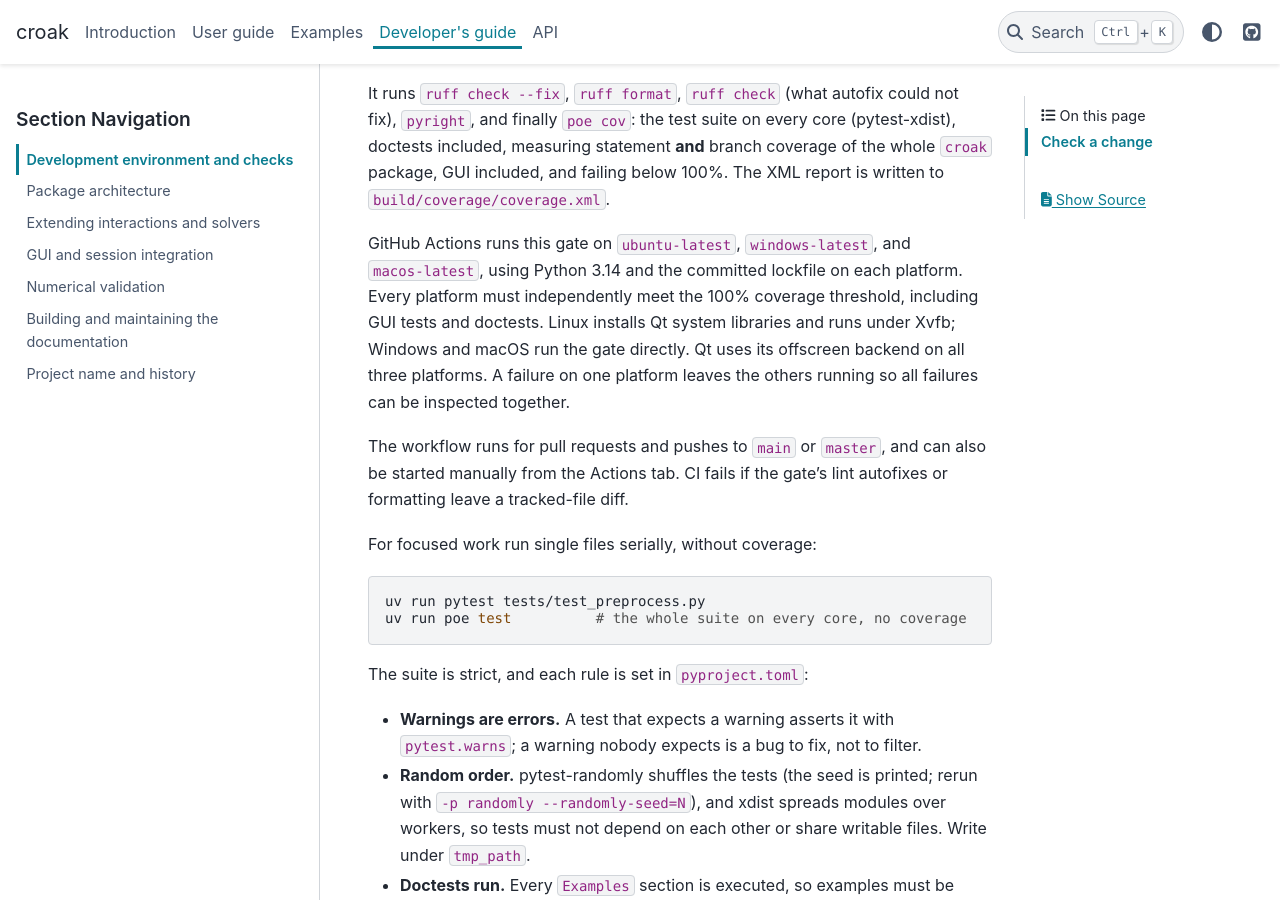
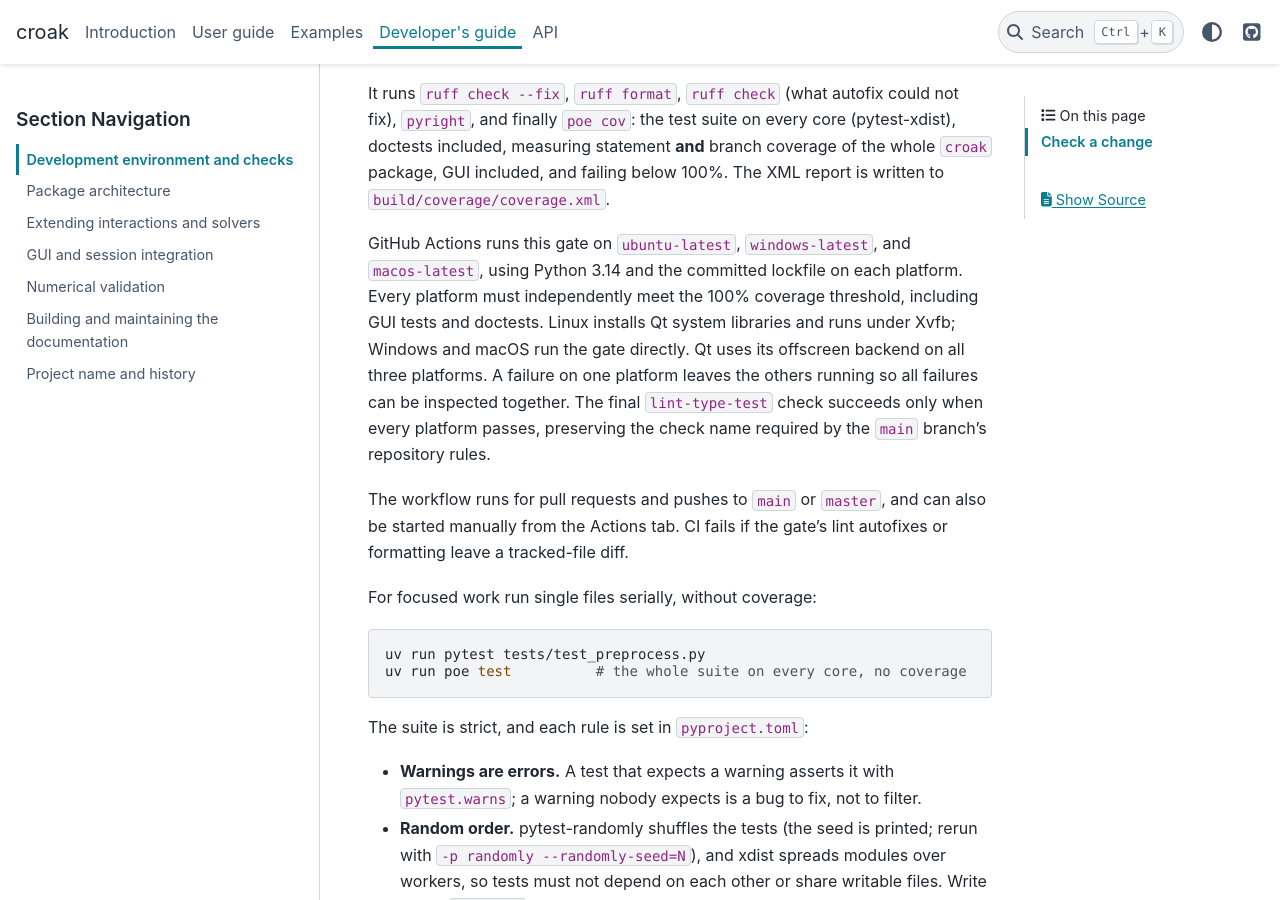
Before and after one commit to LupoLab/croak, a Sphinx documentation site: the page built from docs/developer_guide/environment.md, in a window 1280 px wide and 900 px high, scrolled down 656 px. Built offline with Sphinx 7.4.7 and the PyData theme 0.15.4, drawn with Linux system fonts in a browser that asks for light colours.

Commit message:
Preserve the required CI check across the platform matrix

```diff
--- a/docs/developer_guide/environment.md
+++ b/docs/developer_guide/environment.md
@@ -34,6 +34,8 @@ GUI tests and doctests. Linux installs Qt system libraries and runs under Xvfb;
 Windows and macOS run the gate directly. Qt uses its offscreen backend on all
 three platforms. A failure on one platform leaves the others running so all
 failures can be inspected together.
+The final `lint-type-test` check succeeds only when every platform passes,
+preserving the check name required by the `main` branch's repository rules.
 
 The workflow runs for pull requests and pushes to `main` or `master`, and can
 also be started manually from the Actions tab. CI fails if the gate's lint
```
Also changed, not shown: CHANGELOG.md (+2 -1 lines), 1 other file.
